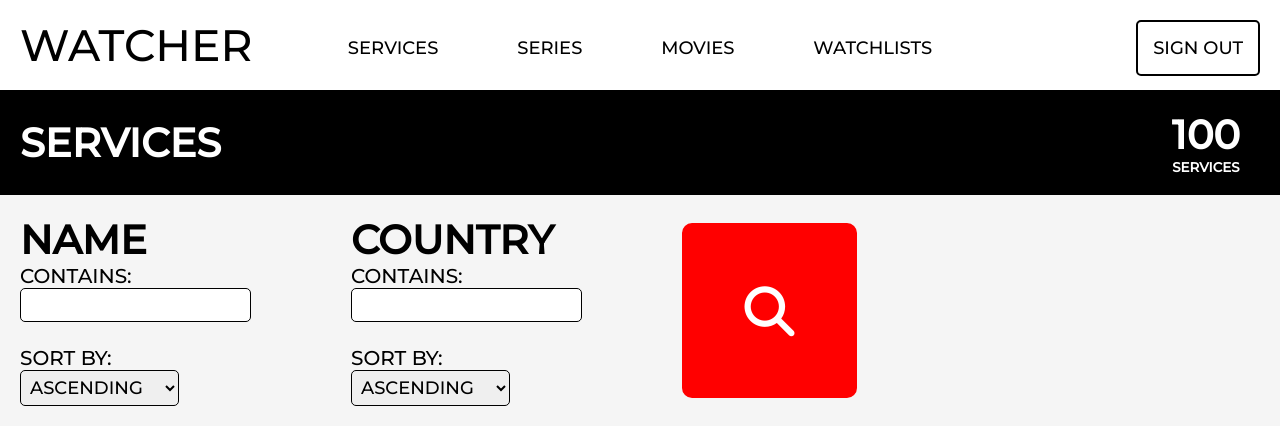
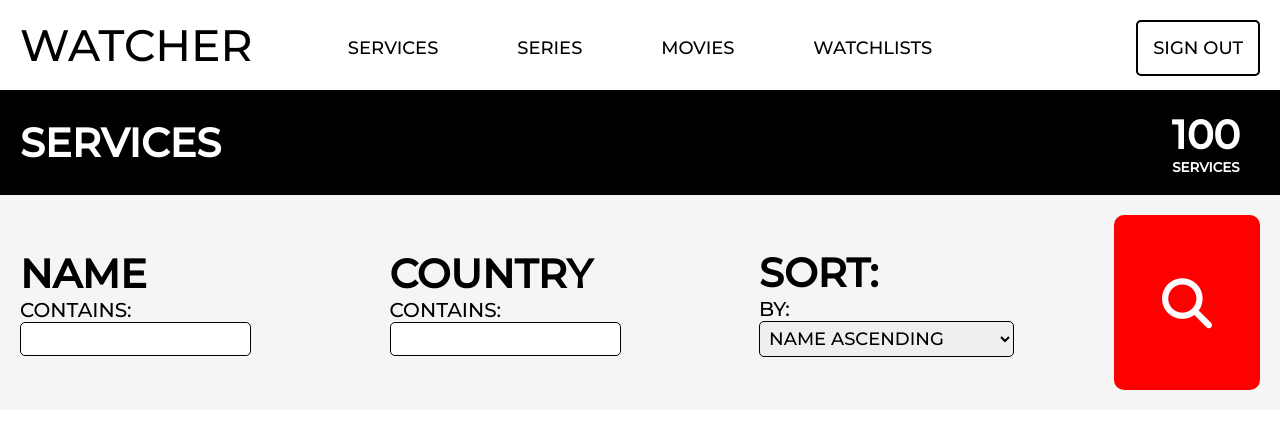
Before and after one commit to MrAnderson1971/MovieTracker, a website: page frontend/services.html in a window 1280 px wide. Drawn offline with Linux system fonts and the light colour scheme; sample sign-in values are in the browser's storage.

Commit message:
Modified services search bar

```diff
--- a/frontend/services.html
+++ b/frontend/services.html
@@ -46,23 +46,22 @@
         <h1>NAME</h1>
         <label for="serviceName">CONTAINS:</label>
         <input type="text" id="serviceName"><br>
-
-        <label for="serviceNameSort">SORT BY:</label>
-        <select id="serviceNameSort">
-            <option value="asc">ASCENDING</option>
-            <option value="desc">DESCENDING</option>
-        </select>
     </div>
 
     <div class="B">
         <h1>COUNTRY</h1>
         <label for="serviceCountryText">CONTAINS:</label>
         <input type="text" id="serviceCountryText"><br>
+    </div>
 
-        <label for="serviceCountrySort">SORT BY:</label>
-        <select id="serviceCountrySort">
-            <option value="asc">ASCENDING</option>
-            <option value="desc">DESCENDING</option>
+    <div class="C">
+        <h1>SORT:</h1>
+        <label for="nameCountrySort">BY:</label>
+        <select id="nameCountrySort">
+            <option value="nasc">NAME ASCENDING</option>
+            <option value="ndesc">NAME DESCENDING</option>
+            <option value="casc">COUNTRY ASCENDING</option>
+            <option value="cdesc">COUNTRY DESCENDING</option>
         </select>
     </div>
 
--- a/frontend/style.css
+++ b/frontend/style.css
@@ -386,27 +386,18 @@
 }
 
 
-.B {
+.B, .C {
     margin-left: 100px;
 }
 
-.A input, .B input {
+.A input, .B input, .C select {
     font-family: 'Montserrat', sans-serif;
     font-size: 18px;
-    display: block;
     border: 1px solid black;
     border-radius: 5px;
     padding: 5px;
 }
 
-.A select, .B select {
-    font-family: 'Montserrat', sans-serif;
-    font-size: 18px;
-    display: block;
-    border: 1px solid black;
-    border-radius: 5px;
-    padding: 5px;
-}
 
 #searchServices {
     width: 175px;
@@ -428,5 +419,5 @@
 #searchServices:hover {
     color: white;
     background-color: red;
-    border: 3px solid black;
+    border: 5px solid black;
 }
```
